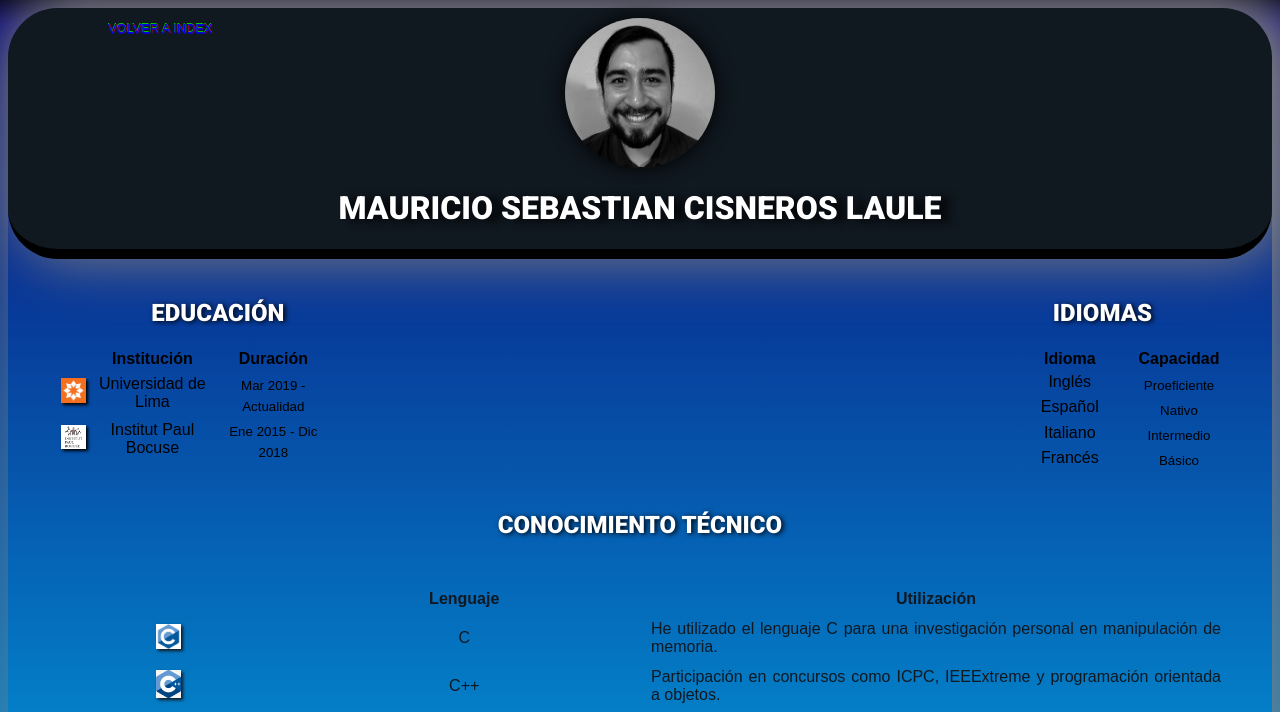
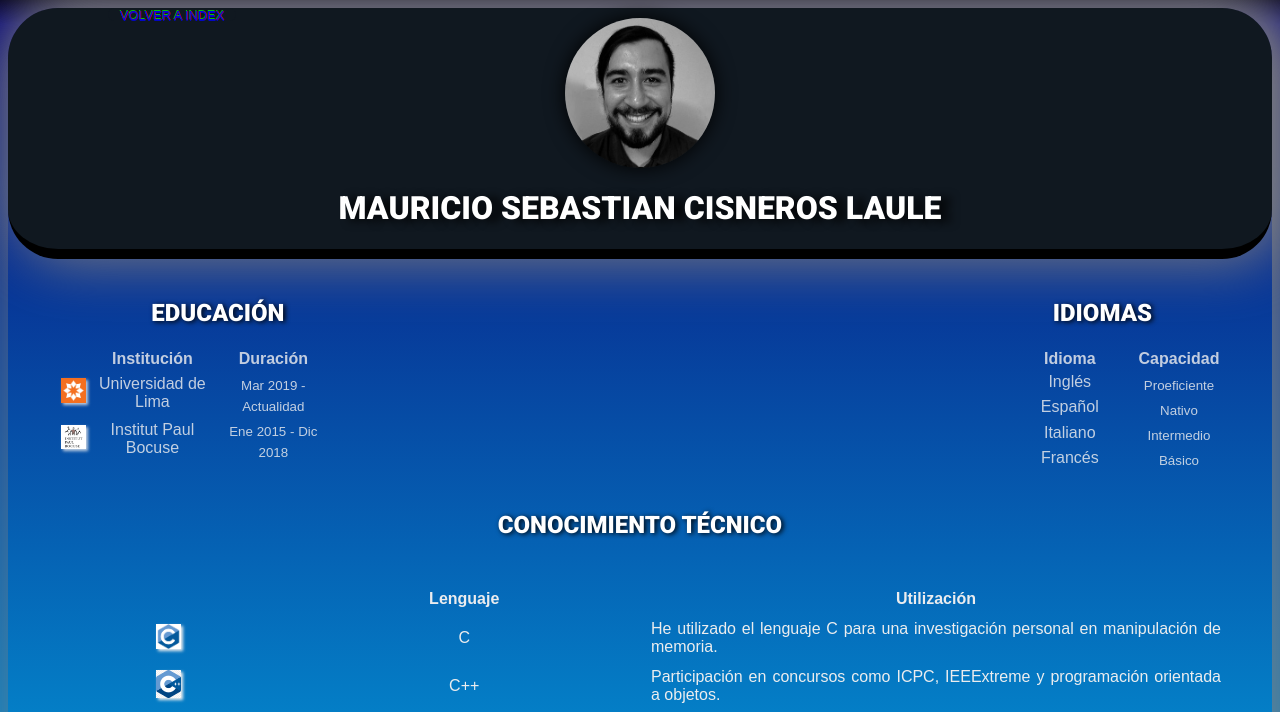
Before and after one commit to ItsJavito/PrograWeb-Grupo6, a plain HTML site: page cv/mauricio/cv.html in a window 1280 px wide. Shown: the top 712 px of the page. Drawn offline with Linux system fonts and the light colour scheme.

Commit message:
rindex fondo

```diff
--- a/cv/mauricio/cv.html
+++ b/cv/mauricio/cv.html
@@ -8,6 +8,10 @@
   <link rel="preconnect" href="https://fonts.googleapis.com">
   <link rel="preconnect" href="https://fonts.gstatic.com" crossorigin>
   <link href="https://fonts.googleapis.com/css2?family=Roboto:wght@900&display=swap" rel="stylesheet">
+  <!--Font 'Ubuntu'-->
+  <link rel="preconnect" href="https://fonts.googleapis.com">
+  <link rel="preconnect" href="https://fonts.gstatic.com" crossorigin>
+  <link href="https://fonts.googleapis.com/css2?family=Ubuntu:wght@300&display=swap" rel="stylesheet">
   <!--/Font-->
   <link rel="stylesheet" href="estilo.css">
   <title>CV-Mauricio</title>
--- a/cv/mauricio/estilo.css
+++ b/cv/mauricio/estilo.css
@@ -31,18 +31,21 @@ body{
     grid-column: 1/2;
     grid-row: 3/5;
     margin-right: -100px;
-    color:black;
+    color:rgba(241, 240, 240, 0.8);
+    font-family: 'Ubuntu', sans-serif;
 }
 .three {
     grid-column:3/5;
     grid-row: 3/5;
     margin-left: -100px;
-    color:black;
+    color:rgba(241, 240, 240, 0.8);
+    font-family: 'Ubuntu', sans-serif;
 }
 .four{
     grid-column:1/5;
     grid-row:5/7;
-    color: #101820FF;
+    color:rgba(241, 240, 240, 0.975);
+    font-family: 'Ubuntu', sans-serif;
 }
 .fifth{
     grid-column: 1/5;
@@ -93,6 +96,12 @@ a:hover{
     font-family: sans-serif;
     font-size:0.8em;
     position:fixed;
+    background-color: #101820FF;
+    border-radius: 30px;
+    text-align: center;
+    margin-top:auto;
+    width: 10em;
+    height: 1em;
     text-shadow:
     0.05em 0 0 rgba(255,0,0,.75),
     -0.025em -0.05em 0 rgba(0,255,0,.75),
```
